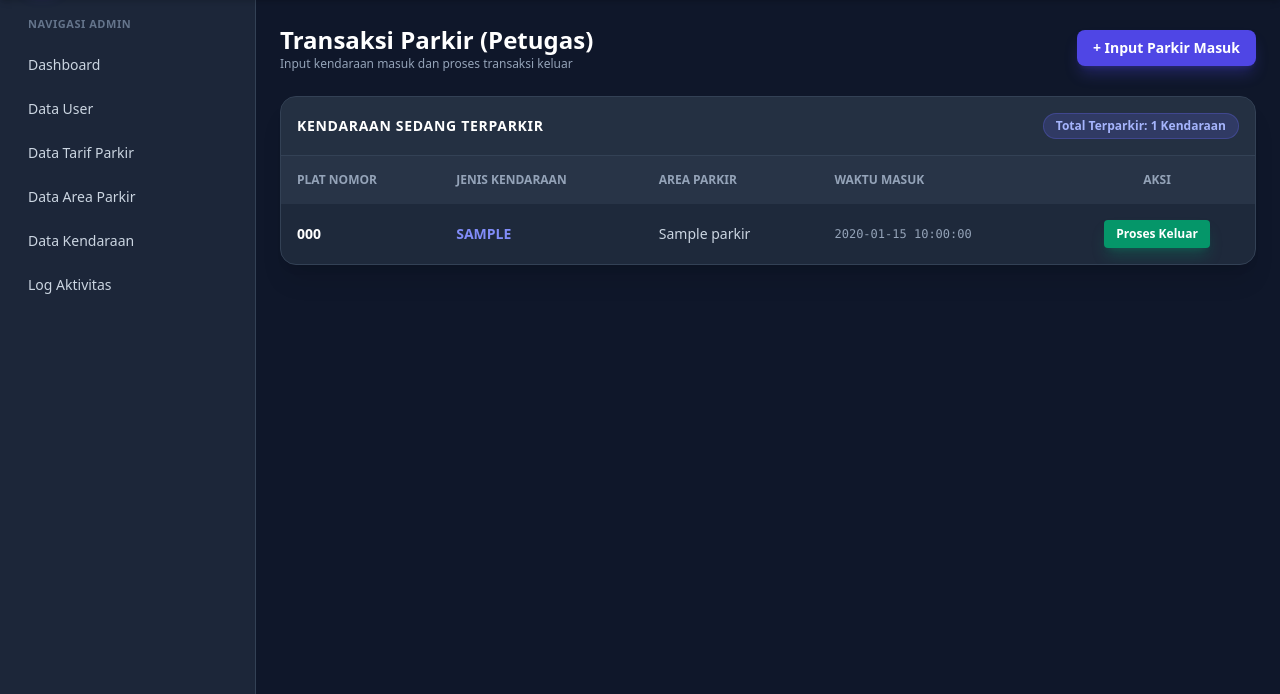
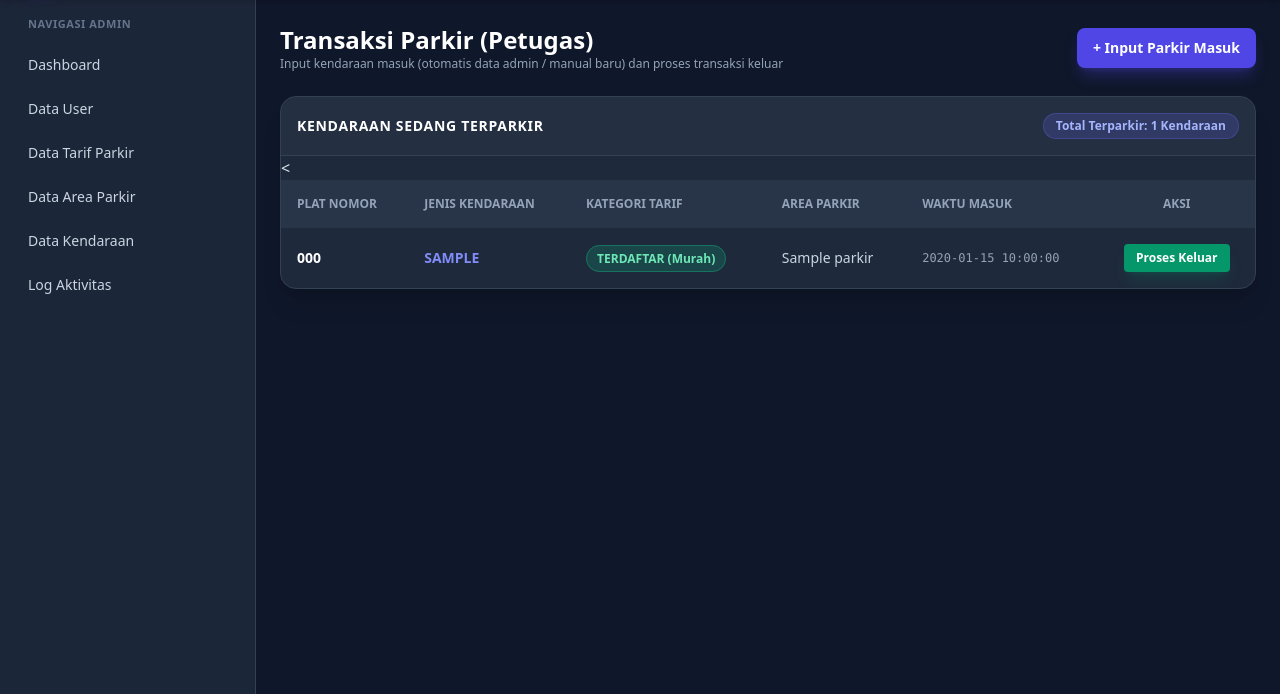
Before and after one commit to wahyudiandra/parkir, a Laravel app: page /petugas/transaksi in a window 1280 px wide. Shown: the part 64-758 px from the top of the page. Run offline with Laravel 12, Linux system fonts and the light colour scheme; a user stored in the database is signed in; tables that the repository leaves empty hold one stand-in row (values such as "Sample post"); some libraries are stand-ins or nearby versions.

Commit message:
menambah fitur transaksi manual

```diff
--- a/app/Http/Controllers/PetugasController.php
+++ b/app/Http/Controllers/PetugasController.php
@@ -19,7 +19,7 @@ class PetugasController extends Controller
             ->orderBy('id_parkir', 'desc')
             ->get();
 
-        // Sinkronisasi otomatis jumlah 'terisi' setiap area berdasarkan kendaraan yang sedang terparkir
+        // Sinkronisasi otomatis jumlah slot terisi di setiap area
         $areas = AreaParkir::all();
         foreach ($areas as $area) {
             $jumlahTerparkir = Transaksi::where('id_area', $area->id_area)
@@ -31,13 +31,14 @@ class PetugasController extends Controller
             }
         }
 
-        // Ambil daftar kendaraan terdaftar & tarif untuk pencarian otomatis
+        // Ambil data master kendaraan (Admin) dan daftar tarif
         $kendaraans = Kendaraan::orderBy('plat_nomor', 'asc')->get();
-        $tarifs = Tarif::all()->keyBy(function ($item) {
+        $listTarif  = Tarif::orderBy('jenis_kendaraan', 'asc')->get();
+        $tarifs     = $listTarif->keyBy(function ($item) {
             return strtolower($item->jenis_kendaraan);
         });
 
-        return view('petugas.transaksi', compact('transaksiAktif', 'areas', 'kendaraans', 'tarifs'));
+        return view('petugas.transaksi', compact('transaksiAktif', 'areas', 'kendaraans', 'tarifs', 'listTarif'));
     }
 
     public function masukParkir(Request $request)
@@ -49,18 +50,18 @@ class PetugasController extends Controller
 
         $plat = strtoupper(trim($request->plat_nomor));
 
-        // 1. Cari kendaraan yang sudah terdaftar di Data Kendaraan (Admin)
+        // 1. Cek apakah plat nomor sudah terdaftar di Data Kendaraan (Admin)
         $kendaraan = Kendaraan::whereRaw('UPPER(plat_nomor) = ?', [$plat])->first();
 
-        if (!$kendaraan) {
-            return back()->withErrors([
-                'plat_nomor' => 'Plat nomor ' . $plat . ' belum terdaftar di Data Kendaraan! Silakan hubungi Admin untuk mendaftarkannya.'
-            ])->withInput();
+        // 2. Cek apakah kendaraan dengan plat ini sedang terparkir (baik terdaftar maupun manual)
+        $cekAktif = Transaksi::where('status', 'masuk')
+            ->where(function ($query) use ($kendaraan, $plat) {
+                if ($kendaraan) {
+                    $query->where('id_kendaraan', $kendaraan->id_kendaraan);
+                } else {
+                    $query->whereRaw('UPPER(plat_manual) = ?', [$plat]);
                 }
-
-        // 2. Cek apakah kendaraan ini saat ini masih berstatus terparkir
-        $cekAktif = Transaksi::where('id_kendaraan', $kendaraan->id_kendaraan)
-            ->where('status', 'masuk')
+            })
             ->first();
 
         if ($cekAktif) {
@@ -69,7 +70,7 @@ class PetugasController extends Controller
             ])->withInput();
         }
 
-        // 3. Cek ketersediaan sisa slot pada area parkir yang dipilih
+        // 3. Cek ketersediaan sisa slot pada area parkir
         $area = AreaParkir::findOrFail($request->id_area);
         $jumlahTerparkir = Transaksi::where('id_area', $area->id_area)
             ->where('status', 'masuk')
@@ -82,45 +83,88 @@ class PetugasController extends Controller
             ])->withInput();
         }
 
-        // 4. Buat Transaksi Parkir Masuk
+        if ($kendaraan) {
+            // JALUR TERDAFTAR (Data Admin -> Tarif Murah)
             Transaksi::create([
                 'id_kendaraan' => $kendaraan->id_kendaraan,
                 'id_area'      => $area->id_area,
                 'id_user'      => auth()->id(),
+                'jenis_input'  => 'terdaftar',
                 'waktu_masuk'  => Carbon::now(),
                 'status'       => 'masuk'
             ]);
 
-        // 5. Sinkronisasi ulang kolom terisi pada database
+            $jenisLog = $kendaraan->jenis_kendaraan;
+            $pesanSukses = 'Kendaraan ' . $plat . ' berhasil masuk — Data Admin (Tarif Murah).';
+            $jenisInputLog = 'TERDAFTAR';
+        } else {
+            // JALUR MANUAL (TIDAK dimasukkan ke Data Kendaraan Admin -> Tarif Lebih Mahal)
+            $request->validate([
+                'jenis_kendaraan' => 'required'
+            ], [
+                'jenis_kendaraan.required' => 'Plat nomor belum terdaftar. Silakan pilih Jenis Kendaraan untuk input manual!'
+            ]);
+
+            $jenisManual   = strtoupper(trim($request->jenis_kendaraan));
+            $warnaManual   = $request->warna ? trim($request->warna) : '-';
+            $pemilikManual = $request->pemilik ? trim($request->pemilik) : 'Umum';
+
+            Transaksi::create([
+                'id_kendaraan'   => null,
+                'plat_manual'    => $plat,
+                'jenis_manual'   => $jenisManual,
+                'warna_manual'   => $warnaManual,
+                'pemilik_manual' => $pemilikManual,
+                'id_area'        => $area->id_area,
+                'id_user'        => auth()->id(),
+                'jenis_input'    => 'manual',
+                'waktu_masuk'    => Carbon::now(),
+                'status'         => 'masuk'
+            ]);
+
+            $jenisLog = $jenisManual;
+            $pesanSukses = 'Kendaraan ' . $plat . ' berhasil masuk — Input Manual (Tarif Umum).';
+            $jenisInputLog = 'MANUAL';
+        }
+
         $area->update(['terisi' => $jumlahTerparkir + 1]);
 
-        // 6. Catat Log Aktivitas
         LogAktivitas::create([
             'id_user'         => auth()->id(),
-            'aktivitas'       => 'Input Kendaraan Masuk Plat: ' . $plat . ' (' . strtoupper($kendaraan->jenis_kendaraan) . ') di Area: ' . $area->nama_area,
+            'aktivitas'       => 'Input Masuk [' . $jenisInputLog . '] Plat: ' . $plat . ' (' . $jenisLog . ') di ' . $area->nama_area,
             'waktu_aktivitas' => Carbon::now()
         ]);
 
-        return redirect()->route('petugas.transaksi')->with('success', 'Kendaraan ' . $plat . ' berhasil masuk parkir.');
+        return redirect()->route('petugas.transaksi')->with('success', $pesanSukses);
     }
 
     public function keluarParkir($id)
     {
         $transaksi = Transaksi::with(['kendaraan', 'area'])->findOrFail($id);
 
-        $waktuMasuk = Carbon::parse($transaksi->waktu_masuk);
+        $waktuMasuk  = Carbon::parse($transaksi->waktu_masuk);
         $waktuKeluar = Carbon::now();
 
         $totalMenit = $waktuMasuk->diffInMinutes($waktuKeluar);
-        $durasiJam = (int) ceil($totalMenit / 60);
+        $durasiJam  = (int) ceil($totalMenit / 60);
         if ($durasiJam < 1) {
             $durasiJam = 1;
         }
 
-        $jenisKendaraan = strtolower($transaksi->kendaraan->jenis_kendaraan ?? 'motor');
+        // Ambil jenis kendaraan dari relasi tb_kendaraan (terdaftar) atau kolom jenis_manual (manual)
+        $jenisKendaraan = strtolower($transaksi->kendaraan->jenis_kendaraan ?? $transaksi->jenis_manual ?? 'motor');
+        $platNomor      = $transaksi->kendaraan->plat_nomor ?? $transaksi->plat_manual ?? '-';
+
         $tarif = Tarif::whereRaw('LOWER(jenis_kendaraan) = ?', [$jenisKendaraan])->first();
+        $tarifDasar = $tarif ? $tarif->tarif_per_jam : 2000;
 
-        $biayaPerJam = $tarif ? $tarif->tarif_per_jam : 2000;
+        // Pembeda Tarif: Terdaftar (Murah) vs Manual (+Rp 1.000/jam lebih mahal)
+        if ($transaksi->jenis_input === 'manual') {
+            $biayaPerJam = $tarifDasar + 1000;
+        } else {
+            $biayaPerJam = $tarifDasar;
+        }
+
         $totalBiaya = $durasiJam * $biayaPerJam;
 
         $transaksi->update([
@@ -139,7 +183,7 @@ class PetugasController extends Controller
 
         LogAktivitas::create([
             'id_user'         => auth()->id(),
-            'aktivitas'       => 'Memproses Transaksi Keluar Plat: ' . ($transaksi->kendaraan->plat_nomor ?? '-') . ' (Durasi: ' . $durasiJam . ' Jam, Biaya: Rp ' . number_format($totalBiaya, 0, ',', '.') . ')',
+            'aktivitas'       => 'Keluar [' . strtoupper($transaksi->jenis_input) . '] Plat: ' . $platNomor . ' (Durasi: ' . $durasiJam . ' Jam, Total: Rp ' . number_format($totalBiaya, 0, ',', '.') . ')',
             'waktu_aktivitas' => Carbon::now()
         ]);
 
--- a/app/Models/transaksi.php
+++ b/app/Models/transaksi.php
@@ -11,21 +11,36 @@ class Transaksi extends Model
 
     protected $table = 'tb_transaksi';
     protected $primaryKey = 'id_parkir';
+    public $timestamps = false;
 
     protected $fillable = [
         'id_kendaraan',
+        'plat_manual',
+        'jenis_manual',
+        'warna_manual',
+        'pemilik_manual',
+        'id_area',
+        'id_user',
+        'jenis_input',
         'waktu_masuk',
         'waktu_keluar',
-        'id_tarif',
         'durasi_jam',
         'biaya_total',
-        'status',
-        'id_user',
-        'id_area'
+        'status'
     ];
 
-    public function kendaraan() { return $this->belongsTo(Kendaraan::class, 'id_kendaraan', 'id_kendaraan'); }
-    public function tarif() { return $this->belongsTo(Tarif::class, 'id_tarif', 'id_tarif'); }
-    public function user() { return $this->belongsTo(User::class, 'id_user', 'id_user'); }
-    public function area() { return $this->belongsTo(AreaParkir::class, 'id_area', 'id_area'); }
+    public function kendaraan()
+    {
+        return $this->belongsTo(Kendaraan::class, 'id_kendaraan', 'id_kendaraan');
+    }
+
+    public function area()
+    {
+        return $this->belongsTo(AreaParkir::class, 'id_area', 'id_area');
+    }
+
+    public function user()
+    {
+        return $this->belongsTo(User::class, 'id_user', 'id_user');
+    }
 }
--- a/resources/views/petugas/transaksi.blade.php
+++ b/resources/views/petugas/transaksi.blade.php
@@ -2,12 +2,13 @@
 
 @section('content')
 <div class="space-y-6">
+    <!-- Header -->
     <div class="flex justify-between items-center">
         <div>
             <h1 class="text-2xl font-bold text-white">Transaksi Parkir (Petugas)</h1>
-            <p class="text-xs text-slate-400">Input kendaraan masuk dan proses transaksi keluar</p>
+            <p class="text-xs text-slate-400">Input kendaraan masuk (otomatis data admin / manual baru) dan proses transaksi keluar</p>
         </div>
-        <button onclick="bukaModalMasuk()" class="bg-indigo-600 hover:bg-indigo-500 text-white font-semibold px-4 py-2 rounded-lg text-sm shadow-lg shadow-indigo-600/30 transition-colors">
+        <button onclick="bukaModalMasuk()" class="bg-indigo-600 hover:bg-indigo-500 text-white font-semibold px-4 py-2.5 rounded-lg text-sm shadow-lg shadow-indigo-600/30 transition-colors">
             + Input Parkir Masuk
         </button>
     </div>
@@ -36,11 +37,13 @@
                 Total Terparkir: {{ $transaksiAktif->count() }} Kendaraan
             </span>
         </div>
+        <div class="overflow-x-auto">
             <table class="w-full text-left text-sm text-slate-300">
                 <thead class="bg-slate-700/50 text-slate-400 uppercase text-xs">
                     <tr>
                         <th class="p-4">PLAT NOMOR</th>
                         <th class="p-4">JENIS KENDARAAN</th>
+                        <th class="p-4">KATEGORI TARIF</th>
                         <th class="p-4">AREA PARKIR</th>
                         <th class="p-4">WAKTU MASUK</th>
                         <th class="p-4 text-center">AKSI</th>
@@ -49,14 +52,25 @@
                 <tbody class="divide-y divide-slate-700">
                     @forelse($transaksiAktif as $t)
                     <tr class="hover:bg-slate-700/30">
-                    <td class="p-4 font-bold text-white uppercase">{{ $t->kendaraan->plat_nomor ?? '-' }}</td>
-                    <td class="p-4 uppercase font-semibold text-indigo-400">{{ $t->kendaraan->jenis_kendaraan ?? '-' }}</td>
+                        <<td class="p-4 font-bold text-white uppercase">{{ $t->kendaraan->plat_nomor ?? $t->plat_manual ?? '-' }}</td>
+                        <td class="p-4 uppercase font-semibold text-indigo-400">{{ $t->kendaraan->jenis_kendaraan ?? $t->jenis_manual ?? '-' }}</td>
+                        <td class="p-4">
+                            @if($t->jenis_input === 'manual')
+                                <span class="bg-amber-500/20 text-amber-300 border border-amber-500/40 text-xs px-2.5 py-1 rounded-full font-bold">
+                                    MANUAL (+Rp 1.000/Jam)
+                                </span>
+                            @else
+                                <span class="bg-emerald-500/20 text-emerald-300 border border-emerald-500/40 text-xs px-2.5 py-1 rounded-full font-bold">
+                                    TERDAFTAR (Murah)
+                                </span>
+                            @endif
+                        </td>
                         <td class="p-4 text-slate-300">{{ $t->area->nama_area ?? '-' }}</td>
                         <td class="p-4 text-xs font-mono text-slate-400">{{ $t->waktu_masuk }}</td>
                         <td class="p-4 text-center">
                             <form action="{{ route('petugas.transaksi.keluar', $t->id_parkir) }}" method="POST" onsubmit="return confirm('Proses kendaraan keluar dan cetak struk?')">
                                 @csrf
-                            <button type="submit" class="bg-emerald-600 hover:bg-emerald-500 text-white text-xs px-3 py-1.5 rounded font-bold shadow-lg shadow-emerald-600/30">
+                                <button type="submit" class="bg-emerald-600 hover:bg-emerald-500 text-white text-xs px-3 py-1.5 rounded font-bold shadow-lg shadow-emerald-600/20">
                                     Proses Keluar
                                 </button>
                             </form>
@@ -64,34 +78,35 @@
                     </tr>
                     @empty
                     <tr>
-                    <td colspan="5" class="p-4 text-center text-slate-500">Belum ada kendaraan yang sedang terparkir.</td>
+                        <td colspan="6" class="p-4 text-center text-slate-500">Belum ada kendaraan yang sedang terparkir.</td>
                     </tr>
                     @endforelse
                 </tbody>
             </table>
         </div>
     </div>
+</div>
 
-<!-- Modal Input Parkir Masuk (Pencarian Plat Otomatis) -->
+<!-- Modal Input Parkir Masuk (Otomatis Data Admin & Input Manual Baru) -->
 <div id="modalMasuk" class="fixed inset-0 bg-black/60 backdrop-blur-sm hidden flex items-center justify-center p-4 z-50">
     <div class="bg-slate-800 border border-slate-700 rounded-2xl max-w-md w-full p-6 space-y-4 shadow-2xl">
         <div>
             <h2 class="text-xl font-bold text-white">Input Kendaraan Masuk</h2>
-            <p class="text-xs text-slate-400 mt-0.5">Cari plat nomor terdaftar dan tentukan area parkir</p>
+            <p class="text-xs text-slate-400 mt-0.5">Cari plat nomor terdaftar atau ketik plat baru untuk input manual</p>
         </div>
 
         <form action="{{ route('petugas.transaksi.masuk') }}" method="POST" class="space-y-4">
             @csrf
 
-            <!-- Pencarian Plat Nomor -->
+            <!-- Pencarian / Input Plat Nomor -->
             <div>
-                <label class="block text-xs font-medium text-slate-400 mb-1">Cari Plat Nomor Terdaftar</label>
+                <label class="block text-xs font-medium text-slate-400 mb-1">Cari Plat Nomor Terdaftar / Baru</label>
                 <input
                     type="text"
                     id="input_plat_nomor"
                     name="plat_nomor"
                     list="daftar_plat"
-                    placeholder="Ketik atau pilih plat nomor..."
+                    placeholder="KETIK ATAU PILIH PLAT NOMOR..."
                     autocomplete="off"
                     oninput="cekDataKendaraan(this.value)"
                     required
@@ -100,30 +115,61 @@
                 <datalist id="daftar_plat">
                     @foreach($kendaraans as $k)
                         <option value="{{ strtoupper($k->plat_nomor) }}">
-                            {{ strtoupper($k->jenis_kendaraan) }} - {{ $k->pemilik ?? 'Umum' }}
+                            {{ strtoupper($k->jenis_kendaraan) }} - {{ $k->pemilik ?? 'Terdaftar' }}
                         </option>
                     @endforeach
                 </datalist>
             </div>
 
-            <!-- Kotak Info Otomatis (Jenis Kendaraan, Pemilik & Tarif) -->
-            <div id="info_kendaraan_box" class="bg-slate-900/70 border border-slate-700 rounded-xl p-3.5 text-xs space-y-2">
+            <!-- Kotak Info Otomatis / Form Input Manual -->
+            <div class="bg-slate-900/70 border border-slate-700 rounded-xl p-3.5 text-xs space-y-2">
                 <div id="status_pencarian" class="text-slate-400 italic">
                     Ketik plat nomor untuk memuat jenis kendaraan dan tarif otomatis...
                 </div>
 
+                <!-- Tampilan Jika Terdaftar di Admin (Tarif Murah) -->
                 <div id="detail_kendaraan" class="hidden space-y-1.5">
-                    <div class="flex justify-between">
-                        <span class="text-slate-400">Jenis Kendaraan:</span>
+                    <div class="flex items-center justify-between pb-1 border-b border-slate-700/70">
+                        <span class="text-emerald-400 font-semibold">✓ Data Admin (Tarif Murah)</span>
                         <span id="auto_jenis" class="font-bold text-indigo-400 uppercase">-</span>
                     </div>
                     <div class="flex justify-between">
                         <span class="text-slate-400">Pemilik / Warna:</span>
                         <span id="auto_pemilik" class="text-slate-200">-</span>
                     </div>
-                    <div class="flex justify-between pt-1 border-t border-slate-700/70">
+                    <div class="flex justify-between">
                         <span class="text-slate-400">Tarif Berlaku:</span>
                         <span id="auto_tarif" class="font-bold text-emerald-400">-</span>
+                    </div>
+                </div>
+
+                <!-- Tampilan Jika Tidak Terdaftar (Input Manual - Tarif Lebih Mahal) -->
+                <div id="form_manual_baru" class="hidden space-y-3">
+                    <div class="text-amber-400 font-semibold">
+                        ! Plat belum terdaftar — Input Manual (Tarif +Rp 1.000/Jam):
+                    </div>
+
+                    <div>
+                        <label class="block text-xs font-medium text-slate-300 mb-1">Jenis Kendaraan <span class="text-rose-400">*</span></label>
+                        <select id="select_jenis_manual" name="jenis_kendaraan" class="w-full bg-slate-700 border border-slate-600 rounded-lg px-3 py-2 text-white text-xs uppercase focus:outline-none focus:border-amber-500">
+                            <option value="" disabled selected>-- Pilih Jenis Kendaraan --</option>
+                            @foreach($listTarif as $t)
+                                <option value="{{ $t->jenis_kendaraan }}">
+                                    {{ strtoupper($t->jenis_kendaraan) }} — Rp {{ number_format($t->tarif_per_jam + 1000, 0, ',', '.') }}/Jam (Tarif Manual)
+                                </option>
+                            @endforeach
+                        </select>
+                    </div>
+
+                    <div class="grid grid-cols-2 gap-2">
+                        <div>
+                            <label class="block text-xs font-medium text-slate-400 mb-1">Warna (Opsional)</label>
+                            <input type="text" name="warna" placeholder="Hitam / Putih" class="w-full bg-slate-700 border border-slate-600 rounded-lg px-3 py-1.5 text-white text-xs focus:outline-none focus:border-indigo-500">
+                        </div>
+                        <div>
+                            <label class="block text-xs font-medium text-slate-400 mb-1">Pemilik (Opsional)</label>
+                            <input type="text" name="pemilik" placeholder="Umum" class="w-full bg-slate-700 border border-slate-600 rounded-lg px-3 py-1.5 text-white text-xs focus:outline-none focus:border-indigo-500">
+                        </div>
                     </div>
                 </div>
             </div>
@@ -145,7 +191,7 @@
             </div>
 
             <div class="flex space-x-2 pt-2">
-                <button type="submit" id="btn_simpan_masuk" class="w-full bg-indigo-600 hover:bg-indigo-500 text-white font-semibold py-2.5 rounded-lg text-sm transition-colors">
+                <button type="submit" class="w-full bg-indigo-600 hover:bg-indigo-500 text-white font-semibold py-2.5 rounded-lg text-sm transition-colors">
                     Simpan Transaksi
                 </button>
                 <button type="button" onclick="document.getElementById('modalMasuk').classList.add('hidden')" class="w-full bg-slate-700 hover:bg-slate-600 text-slate-300 font-semibold py-2.5 rounded-lg text-sm">
@@ -157,16 +203,15 @@
 </div>
 
 <script>
-    // Data kendaraan & tarif dari database
     const dataKendaraan = @json($kendaraans);
     const dataTarif = @json($tarifs);
 
     function bukaModalMasuk() {
         document.getElementById('input_plat_nomor').value = '';
         document.getElementById('detail_kendaraan').classList.add('hidden');
+        document.getElementById('form_manual_baru').classList.add('hidden');
+        document.getElementById('select_jenis_manual').required = false;
         document.getElementById('status_pencarian').classList.remove('hidden');
-        document.getElementById('status_pencarian').innerHTML = 'Ketik plat nomor untuk memuat jenis kendaraan dan tarif otomatis...';
-        document.getElementById('status_pencarian').className = 'text-slate-400 italic';
         document.getElementById('modalMasuk').classList.remove('hidden');
         setTimeout(() => document.getElementById('input_plat_nomor').focus(), 100);
     }
@@ -175,12 +220,14 @@
         const platCari = inputVal.trim().toUpperCase();
         const statusEl = document.getElementById('status_pencarian');
         const detailEl = document.getElementById('detail_kendaraan');
+        const manualEl = document.getElementById('form_manual_baru');
+        const selectJenis = document.getElementById('select_jenis_manual');
 
         if (!platCari) {
             detailEl.classList.add('hidden');
+            manualEl.classList.add('hidden');
+            selectJenis.required = false;
             statusEl.classList.remove('hidden');
-            statusEl.innerHTML = 'Ketik plat nomor untuk memuat jenis kendaraan dan tarif otomatis...';
-            statusEl.className = 'text-slate-400 italic';
             return;
         }
 
@@ -189,19 +236,21 @@
         if (ditemukan) {
             const jenisKey = (ditemukan.jenis_kendaraan || '').toLowerCase();
             const tarifObj = dataTarif[jenisKey];
-            const nominalTarif = tarifObj ? Number(tarifObj.tarif_per_jam).toLocaleString('id-ID') : '2.000';
+            const nominalMurah = tarifObj ? Number(tarifObj.tarif_per_jam).toLocaleString('id-ID') : '2.000';
 
             document.getElementById('auto_jenis').textContent = ditemukan.jenis_kendaraan;
-            document.getElementById('auto_pemilik').textContent = (ditemukan.pemilik || 'Umum') + ' (' + (ditemukan.warna || '-') + ')';
-            document.getElementById('auto_tarif').textContent = 'Rp ' + nominalTarif + ' / Jam';
+            document.getElementById('auto_pemilik').textContent = (ditemukan.pemilik || 'Terdaftar') + ' (' + (ditemukan.warna || '-') + ')';
+            document.getElementById('auto_tarif').textContent = 'Rp ' + nominalMurah + ' / Jam (Tarif Murah)';
 
             statusEl.classList.add('hidden');
+            manualEl.classList.add('hidden');
+            selectJenis.required = false;
             detailEl.classList.remove('hidden');
         } else {
+            statusEl.classList.add('hidden');
             detailEl.classList.add('hidden');
-            statusEl.classList.remove('hidden');
-            statusEl.innerHTML = 'Plat nomor belum terdaftar di Data Kendaraan (Admin).';
-            statusEl.className = 'text-rose-400 font-medium';
+            manualEl.classList.remove('hidden');
+            selectJenis.required = true;
         }
     }
 </script>
```
Also changed, not shown: resources/views/petugas/struk.blade.php (+13 -3 lines), database/migrations/2026_11_23_082842_add_jenis_input_to_tb_transaksi.php (added), database/migrations/2026_11_23_085637_add_manual_fields_to_tb_transaksi.php (added). Lines whose indentation alone changed are shown as unchanged.
